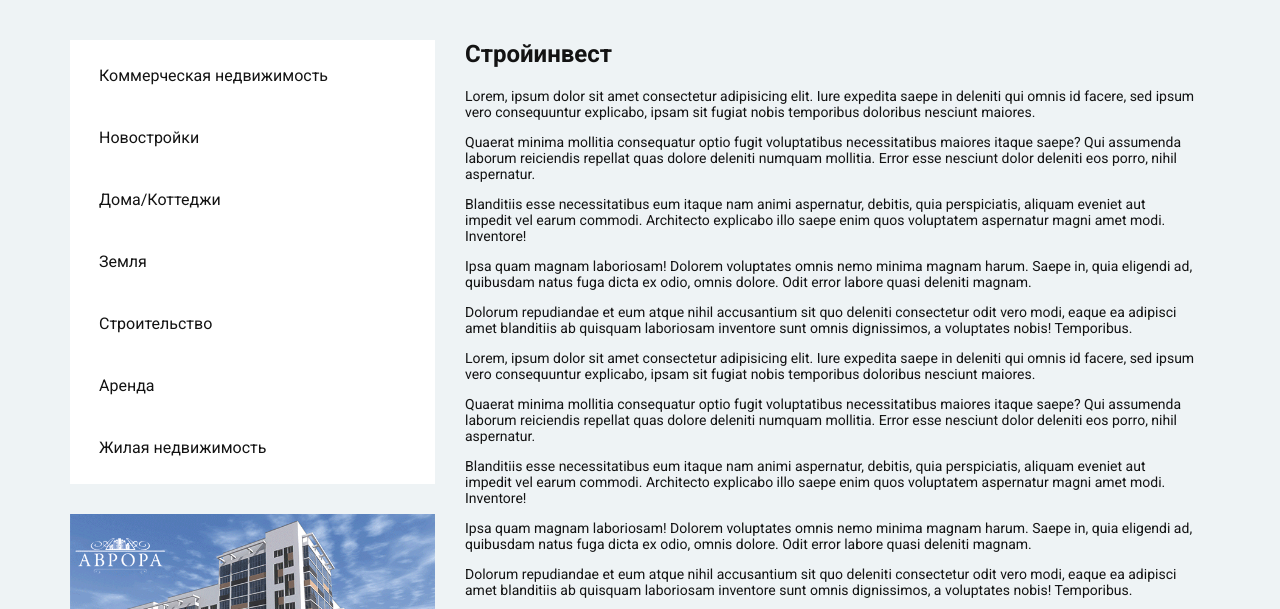
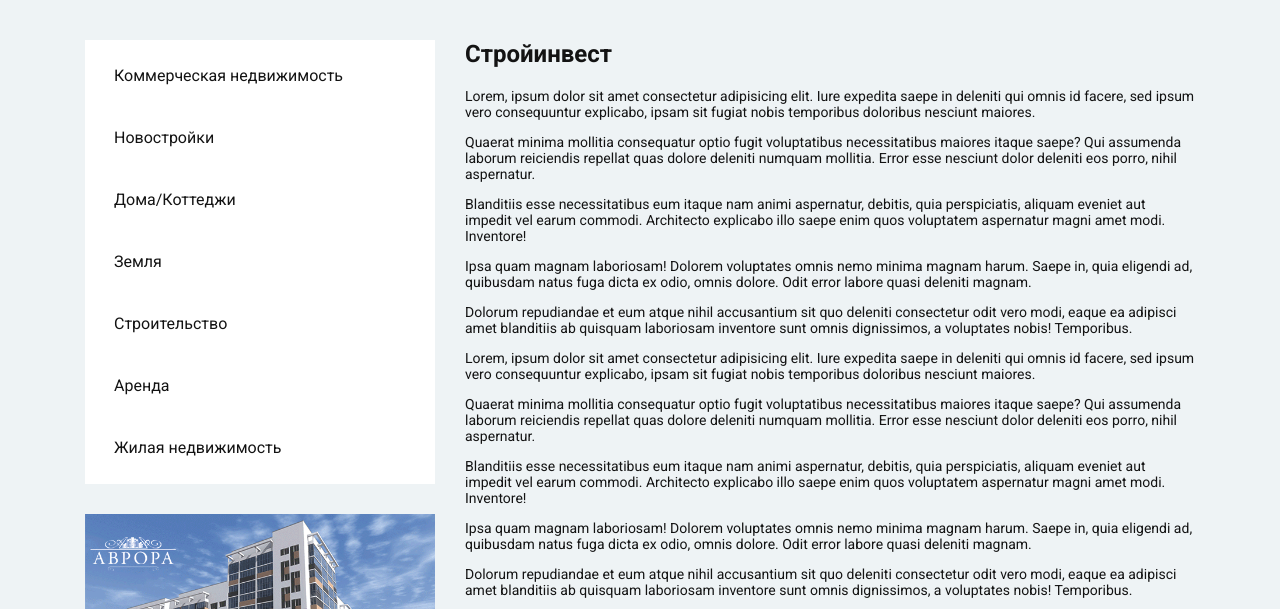
Before and after one commit to eddjimlab/Investstroy, a plain HTML site: page index.html in a window 1280 px wide. Shown: the part 132-741 px from the top of the page. Drawn offline with nearby package versions, Linux system fonts and the light colour scheme.

Commit message:
modified:   index.html

```diff
--- a/index.html
+++ b/index.html
@@ -52,7 +52,7 @@
             </div>
             <!-- /.top-nav -->
             <div class="row">
-                <div class="col-md-4 pl-0">
+                <div class="col-md-4">
                     <div class="left-side-bar">
                         <ul class="left-side-bar_menu">
                             <li><a href="#">Коммерческая недвижимость</a></li>
```
